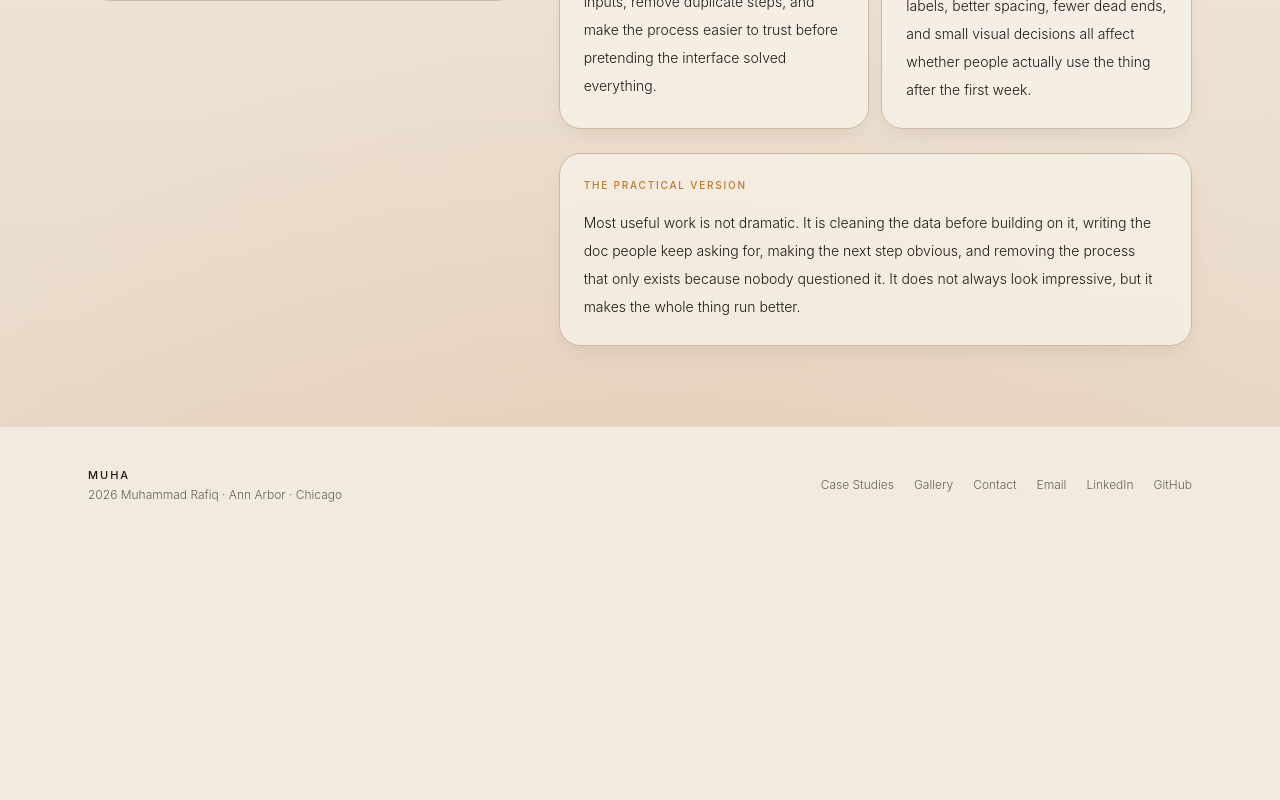
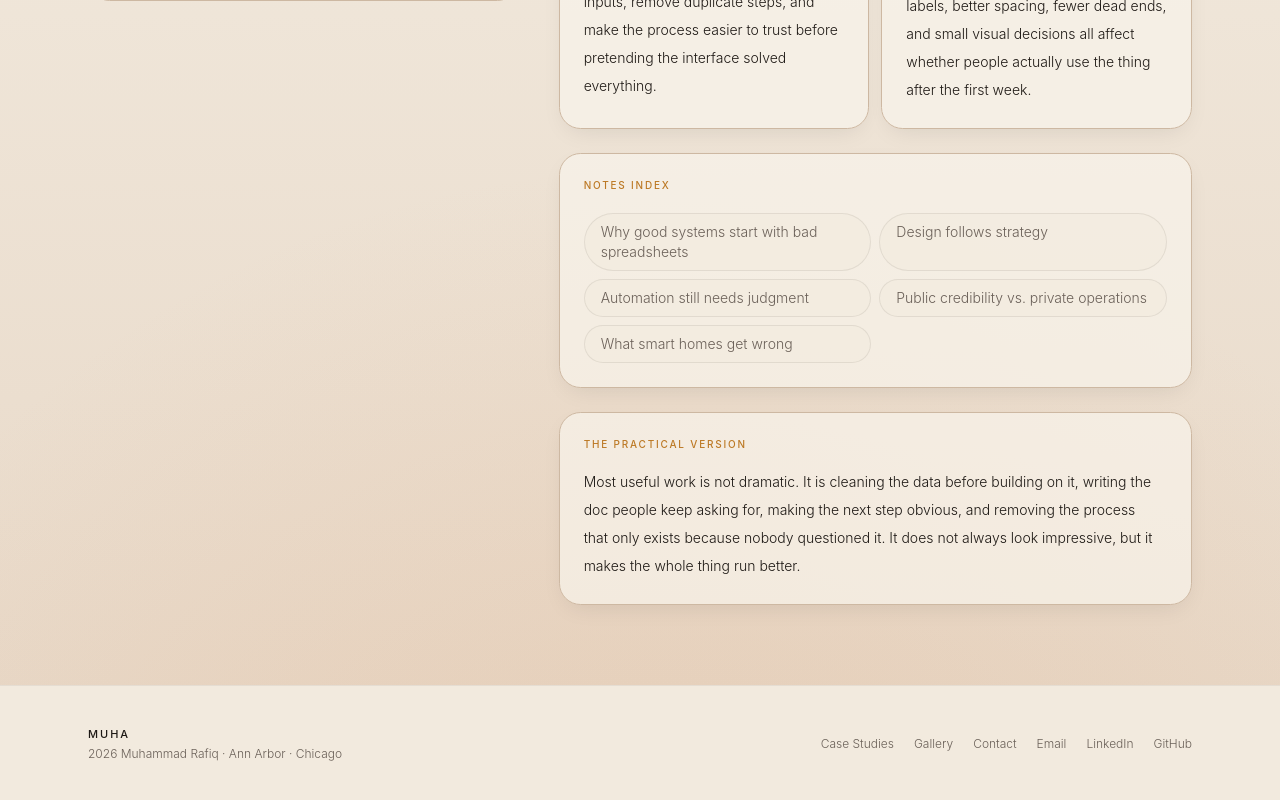
Before and after one commit to mohabbis/personal-portfolio, a Next.js app: page /perspectives in a window 1280 px wide. Shown: the part 1094-1894 px from the top of the page. Before the commit the page ends 1637 px from the top, so only its background shows below. Built offline with nearby package versions, Linux system fonts and the light colour scheme.

Commit message:
Frame Perspectives as a notes index

```diff
--- a/app/perspectives/page.tsx
+++ b/app/perspectives/page.tsx
@@ -34,6 +34,14 @@ const principles = [
   }
 ];
 
+const noteSeeds = [
+  "Why good systems start with bad spreadsheets",
+  "Design follows strategy",
+  "Automation still needs judgment",
+  "Public credibility vs. private operations",
+  "What smart homes get wrong"
+];
+
 const breadcrumbs = {
   "@context": "https://schema.org",
   "@type": "BreadcrumbList",
@@ -54,7 +62,7 @@ export default function PerspectivesPage() {
         <PageIntro
           eyebrow="Perspectives"
           title="Notes on systems, taste, and the parts people skip."
-          description="A running set of thoughts on how things are built, why they break, and what makes them easier to actually use."
+          description="A living notes section on how things are built, why they break, and what makes them easier to actually use."
         />
 
         <section className="border-t border-foreground/[0.045] py-14 sm:py-20">
@@ -89,6 +97,17 @@ export default function PerspectivesPage() {
               </div>
 
               <div className="rounded-[1.35rem] border border-border bg-card/70 p-6 shadow-soft">
+                <p className="text-[10px] font-medium uppercase tracking-[0.18em] text-accent">Notes index</p>
+                <div className="mt-5 grid gap-2 sm:grid-cols-2">
+                  {noteSeeds.map((note) => (
+                    <p key={note} className="rounded-full border border-foreground/[0.08] bg-background/65 px-4 py-2 text-sm font-light text-muted-foreground">
+                      {note}
+                    </p>
+                  ))}
+                </div>
+              </div>
+
+              <div className="rounded-[1.35rem] border border-border bg-card/70 p-6 shadow-soft">
                 <p className="text-[10px] font-medium uppercase tracking-[0.18em] text-accent">The practical version</p>
                 <p className="mt-4 max-w-xl text-sm font-light leading-7 text-foreground/68">
                   Most useful work is not dramatic. It is cleaning the data before building on it, writing the doc people keep asking for, making the next step obvious, and removing the process that only exists because nobody questioned it. It does not always look impressive, but it makes the whole thing run better.
```
